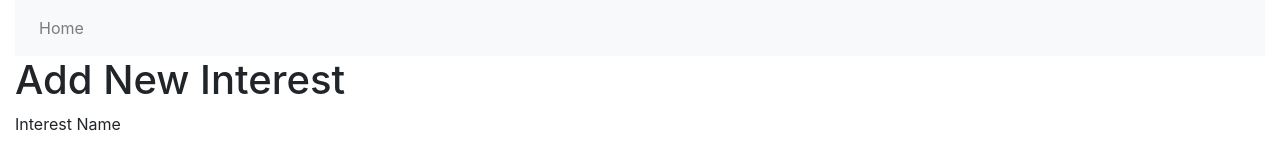
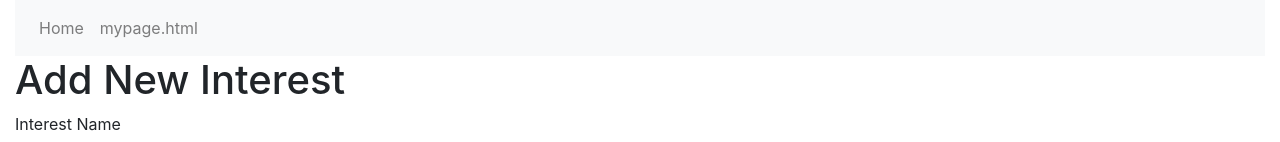
Before and after one commit to calistanguyen/calistanguyen.github.io, a plain HTML site: page form.html in a window 1280 px wide. Shown: the top 142 px of the page. Drawn offline with nearby package versions, Linux system fonts and the light colour scheme.

Commit message:
adding mypage.html to form nav

```diff
--- a/form.html
+++ b/form.html
@@ -19,6 +19,9 @@
             <ul class = "navbar-nav">
                 <li class = "nav-item">
                     <a class="nav-link" href = "index.html">Home</a>
+                </li>
+                <li class = "nav-item">
+                    <a class = "nav-link" href = "mypage.html">mypage.html</a>
                 </li>
             </ul>
         </nav>
```
